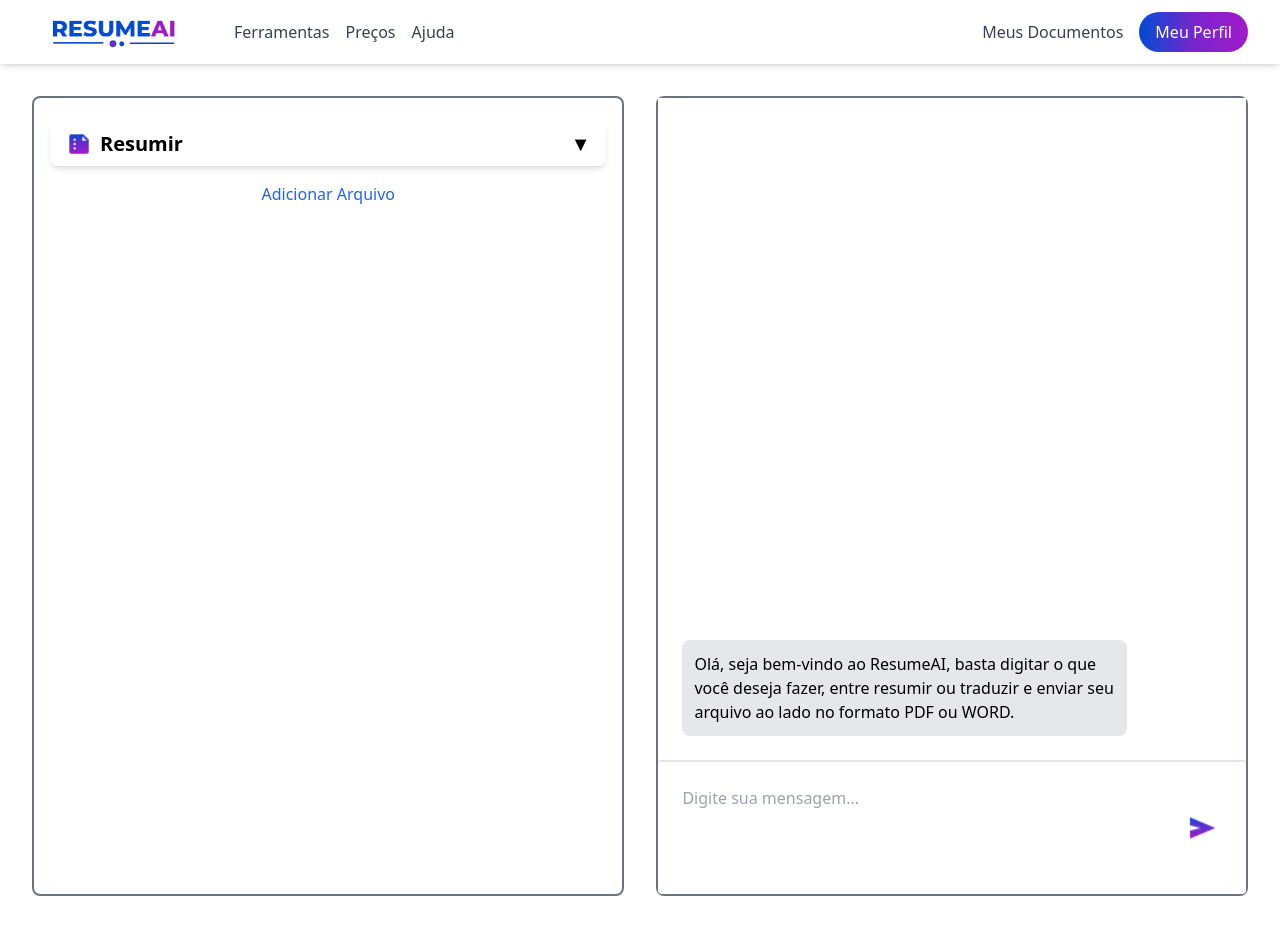
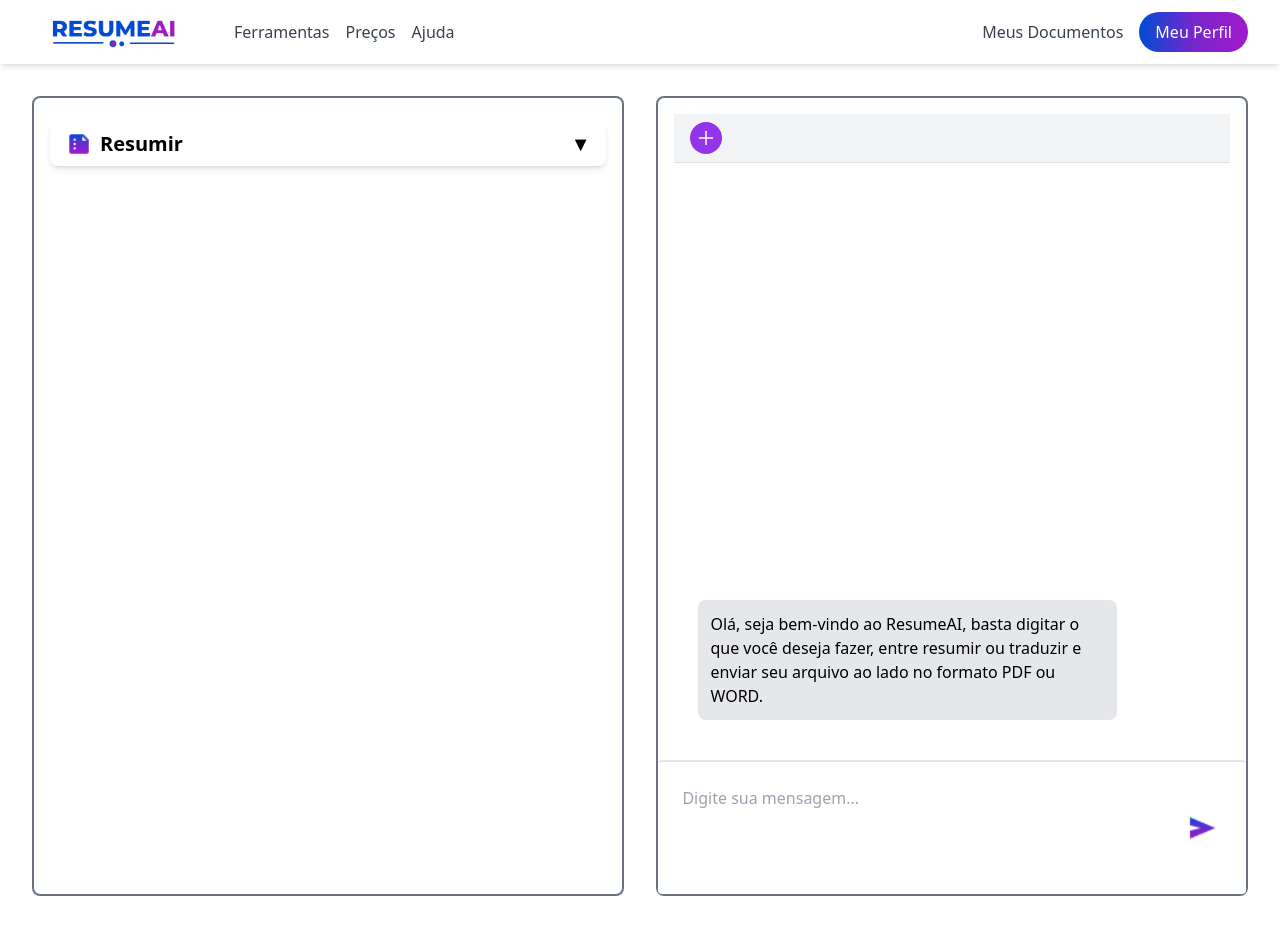
Before and after one commit to fabriely/ResumeAI, a Next.js app in the folder client/: page /chatbot in a window 1280 px wide. Built offline with nearby package versions, Linux system fonts and the light colour scheme.

Commit message:
feat(tela-chatbot): add more than one file

```diff
--- a/client/package.json
+++ b/client/package.json
@@ -34,6 +34,7 @@
     "react-dom": "^18.2.0",
     "react-hook-form": "^7.52.2",
     "react-hook-use-form": "^1.2.0",
+    "react-icons": "^5.4.0",
     "sharp": "^0.33.2",
     "tailwind-merge": "^2.4.0",
     "tailwindcss-animate": "^1.0.7",
--- a/client/src/components/tela_chatbot/ChatSection.tsx
+++ b/client/src/components/tela_chatbot/ChatSection.tsx
@@ -1,26 +1,89 @@
-import React from 'react';
+import React, { useState } from "react";
+import { AiOutlinePlus, AiOutlineClose } from "react-icons/ai";
 
 interface ChatSectionProps {
-  messages: { text: string, isBot: boolean }[];
+  messages: { text: string; isBot: boolean }[];
   className: string;
 }
 
 const ChatSection: React.FC<ChatSectionProps> = ({ messages, className }) => {
+  const [files, setFiles] = useState<{ name: string; id: number }[]>([]);
+  const [activeFile, setActiveFile] = useState<number | null>(null);
+
+  const handleFileChange = (e: React.ChangeEvent<HTMLInputElement>) => {
+    if (e.target.files && e.target.files.length > 0) {
+      const file = e.target.files[0];
+      const newFile = { name: file.name, id: Date.now() }; // ID único
+      setFiles([...files, newFile]);
+      setActiveFile(newFile.id);
+    }
+  };
+
+  const handleFileRemove = (id: number) => {
+    setFiles(files.filter((file) => file.id !== id));
+    if (activeFile === id) {
+      setActiveFile(files.length > 1 ? files[0].id : null);
+    }
+  };
+
   return (
-    <div className={`${className} flex flex-col-reverse`}>
+    <div className={`${className} flex flex-col h-full rounded-lg`}>
+      {/* Seção de abas */}
+      <div className="flex items-center justify-between px-4 py-2 bg-gray-100 border-b">
+        <div className="flex space-x-4 overflow-x-auto">
+          {files.map((file) => (
+            <div
+              key={file.id}
+              className={`flex items-center space-x-2 px-4 py-1 rounded-t-md cursor-pointer ${
+                activeFile === file.id ? "bg-gray-200 shadow-sm  text-black" : "bg-gray-50 text-gray-500"
+              }`}
+              onClick={() => setActiveFile(file.id)}
+            >
+              <span className="text-sm">{file.name}</span>
+              <button
+                className="text-black hover:text-black-500"
+                onClick={(e) => {
+                  e.stopPropagation(); // Evita ativar a aba ao clicar no "X"
+                  handleFileRemove(file.id);
+                }}
+              >
+                <AiOutlineClose size={14} />
+              </button>
+            </div>
+          ))}
+          {/* Botão de adicionar novo arquivo */}
+          <button
+            className="flex items-center justify-center w-8 h-8 bg-purple-600 text-white rounded-full"
+            onClick={() => document.getElementById("file-input")?.click()}
+          >
+            <AiOutlinePlus size={20} />
+          </button>
+        </div>
+        <input
+          id="file-input"
+          type="file"
+          className="hidden"
+          onChange={handleFileChange}
+        />
+      </div>
+
+
+      {/* Seção de mensagens do chat */}
+      <div className="flex-1 overflow-y-auto p-4 flex flex-col-reverse bg-white">
         {messages.map((message, index) => (
           <div
             key={index}
             className={`p-3 m-2 rounded-lg max-w-[80%] ${
               message.isBot
-              ? 'bg-gray-200 text-black self-start'
-              : 'bg-purple-600 text-white self-end'
+                ? "bg-gray-200 text-black self-start"
+                : "bg-purple-600 text-white self-end"
             }`}
           >
             {message.text}
           </div>
         ))}
       </div>
+    </div>
   );
 };
 
--- a/client/src/components/tela_chatbot/FileSection.tsx
+++ b/client/src/components/tela_chatbot/FileSection.tsx
@@ -65,13 +65,6 @@ const FileSection: React.FC<FileSectionProps> = ({ fileName, handleFileChange })
           )}
         </div>
       </div>
-
-      {/* Seção de seleção de arquivo */}
-      <label htmlFor="file-input" className="cursor-pointer text-center text-blue-600">
-        Adicionar Arquivo
-      </label>
-      <input id="file-input" type="file" className="hidden" onChange={handleFileChange} />
-      {fileName && <p className="text-center text-gray-600 mt-4">Arquivo Selecionado: {fileName}</p>}
     </div>
   );
 };
```
Also changed, not shown: 1 other file (tests, documents, lock files or other folders). Lines whose indentation alone changed are shown as unchanged.
